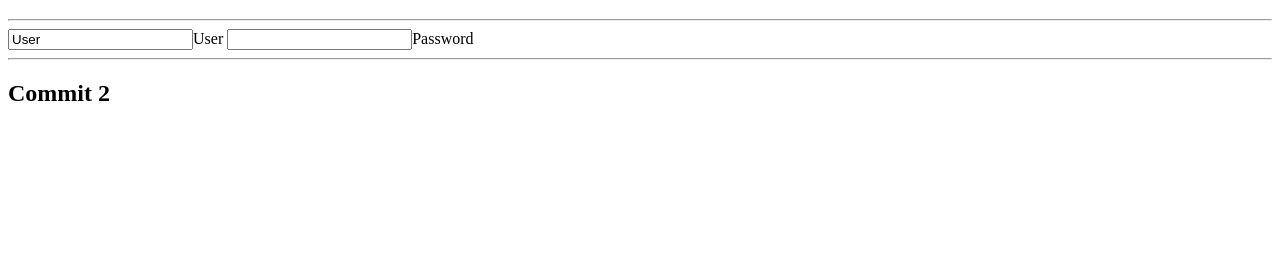
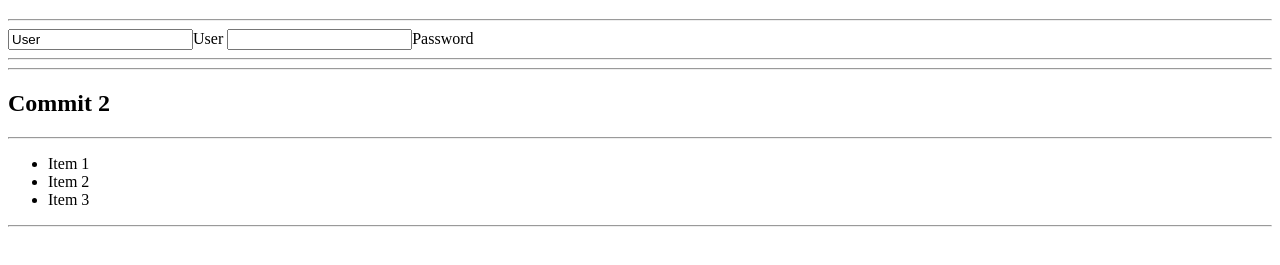
Before and after one commit to maxherzberg/ht-host, a plain HTML site: page index.html in a window 1280 px wide. Shown: the part 61-326 px from the top of the page. Drawn offline with Linux system fonts and the light colour scheme.

Commit message:
Added tree view and sectioning
Added a tree-like list with the right sections

```diff
--- a/index.html
+++ b/index.html
@@ -11,6 +11,14 @@
         <input type="password" name="Password" value="">Password
         <hr>
         <a href=""></a>
+        <hr>
         <h2>Commit 2</h2>
+        <hr>
+        <ul>
+            <li>Item 1</li>
+            <li>Item 2</li>
+            <li>Item 3</li>
+        </ul>
+        <hr>
     </body>
 </html>
```
